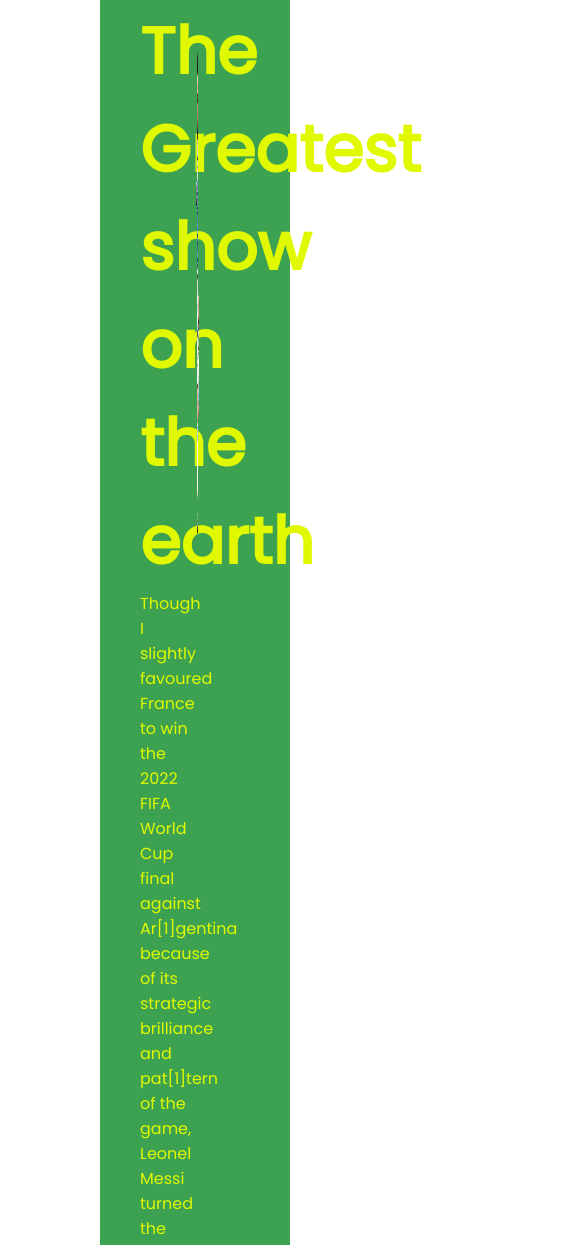
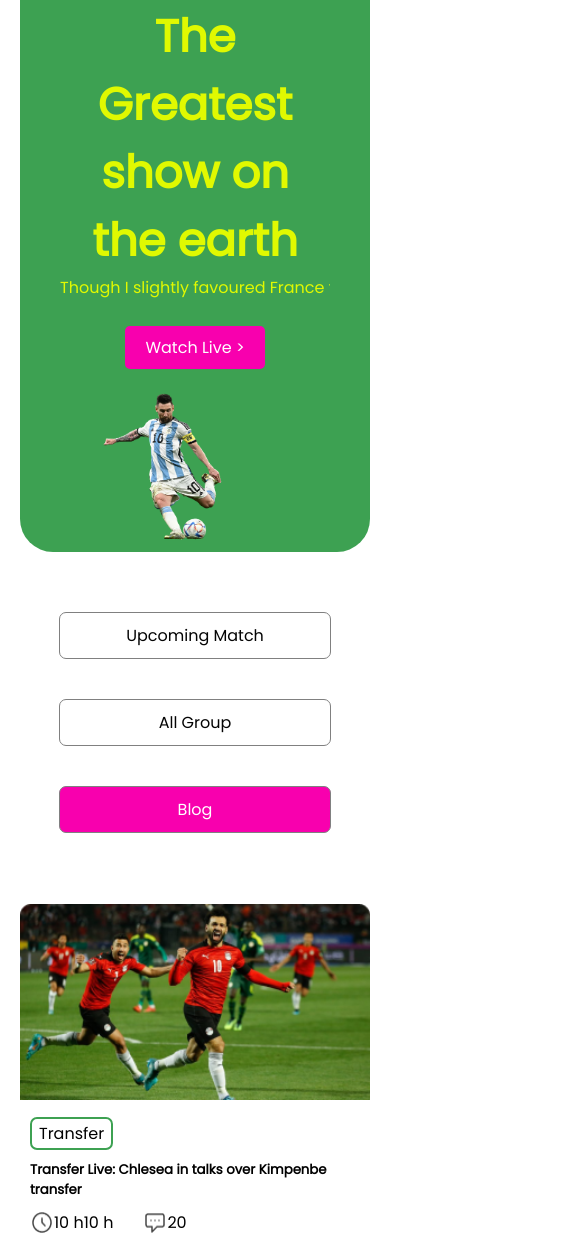
Before and after one commit to Amirul-Islam-Limon/fifa-world-cup, a plain HTML site: page index.html in a window 390 px wide. Shown: the part 67-1312 px from the top of the page, 585 px wide, since content can reach past the window. Drawn offline with Linux system fonts and the light colour scheme.

Commit message:
done responsive for mobile

```diff
--- a/index.html
+++ b/index.html
@@ -18,7 +18,9 @@
             <div class="header-banner-container">
                 <div class="header-banner-info">
                     <h1>The Greatest show on the earth</h1>
-                    <p>Though I slightly favoured France to win the 2022 FIFA World Cup final against Ar[1]gentina because of its strategic brilliance and pat[1]tern of the game, Leonel Messi turned the tables sin[1]gle-handedly, proving be[1]yond any doubt, that he is not only tactically superior but could take the entire French defense on wrong foot with his classical moves and superb finishing. </p>
+                    <div  class="header-banner-info-text">
+                      <p>Though I slightly favoured France to win the 2022 FIFA World Cup final against Ar[1]gentina because of its strategic brilliance and pat[1]tern of the game, Leonel Messi turned the tables sin[1]gle-handedly, proving be[1]yond any doubt, that he is not only tactically superior but could take the entire French defense on wrong foot with his classical moves and superb finishing. </p>
+                    </div>
                     <a href="#">Watch Live > </a>
                 </div>
                 <div class="header-banner-img">
--- a/styles/style.css
+++ b/styles/style.css
@@ -6,6 +6,8 @@
     font-family: 'Poppins', sans-serif;
 
 }
+
+/*==================== header menu =========================  */
 .container{
     margin: 0 100px;
 }
@@ -44,11 +46,11 @@
     border-radius: 5px;
 }
 
-.test1{
+/* .test1{
     display: inline;
-}
+} */
 
-/* blog container  */
+/* ========================blog container ============= */
 
 .blog-container{
     display: flex;
@@ -58,7 +60,7 @@
     width: 312px;
     height: 312px;
     background-color: #02851ec3;
-    margin-right: 20px;
+    margin-right: 25px;
 }
 .navigation > .nav-item a{
     text-decoration: none;
@@ -69,6 +71,7 @@
     text-align: center;
     border-radius: 7px;
     font-weight: 500;
+    border: 1px solid gray;
 }
 .nav-item a:last-child{
     background-color: #f800ae;
@@ -84,7 +87,8 @@
 .blog-text a{
     display: inline-block;
     text-decoration: none;
-    border: 1px solid #02851ec3;
+    border: 2px solid #02851ec3;
+    border-radius: 7px;
     padding: 2px 7px;
     margin: 10px 0px;
     color: black;
@@ -148,3 +152,64 @@
     color:#f800ae;
     cursor: pointer;
 }
+
+/*====================== Responsive for Mobile================== */
+
+@media  screen and (max-width:576px) {
+    .container{
+        margin: 0 20px;
+    }
+    .header-banner-container{
+        display: flex;
+        flex-direction: column;
+    }
+    .header-banner-info{
+        width: 100%;
+    }
+    .header-banner-img{
+        width: 100%;
+    }
+    .header-banner-img img{
+        height: auto;
+    }
+    .header-banner-info h1{
+        font-size: 45px;
+        font-weight: 700px;
+    }
+    .header-banner-info{
+        text-align: center;
+    }
+    .header-banner-info-text{
+        white-space: nowrap;
+        max-width: 567px;
+        overflow: hidden;
+        text-overflow: ellipsis;
+      }
+      .blog-container{
+        display: flex;
+        flex-direction: column;
+        margin: 40px 0px;
+    }
+    .container .blogs{
+        display:grid;
+        grid-template-columns: repeat(1, 1fr);
+        grid-gap: 15px;
+    }
+    .navigation{
+        margin: 0 auto;
+        background-color: white;
+    }
+    .footer-menu-items{
+        display: grid;
+        grid-template-columns: repeat(1,1fr);
+    }
+
+    }
+
+/*=================== Responsive for Tablet==================  */
+
+@media  screen and (min-width:577px) and (max-width:768px) {
+    body{
+        background-color: red;
+    }
+}
```
